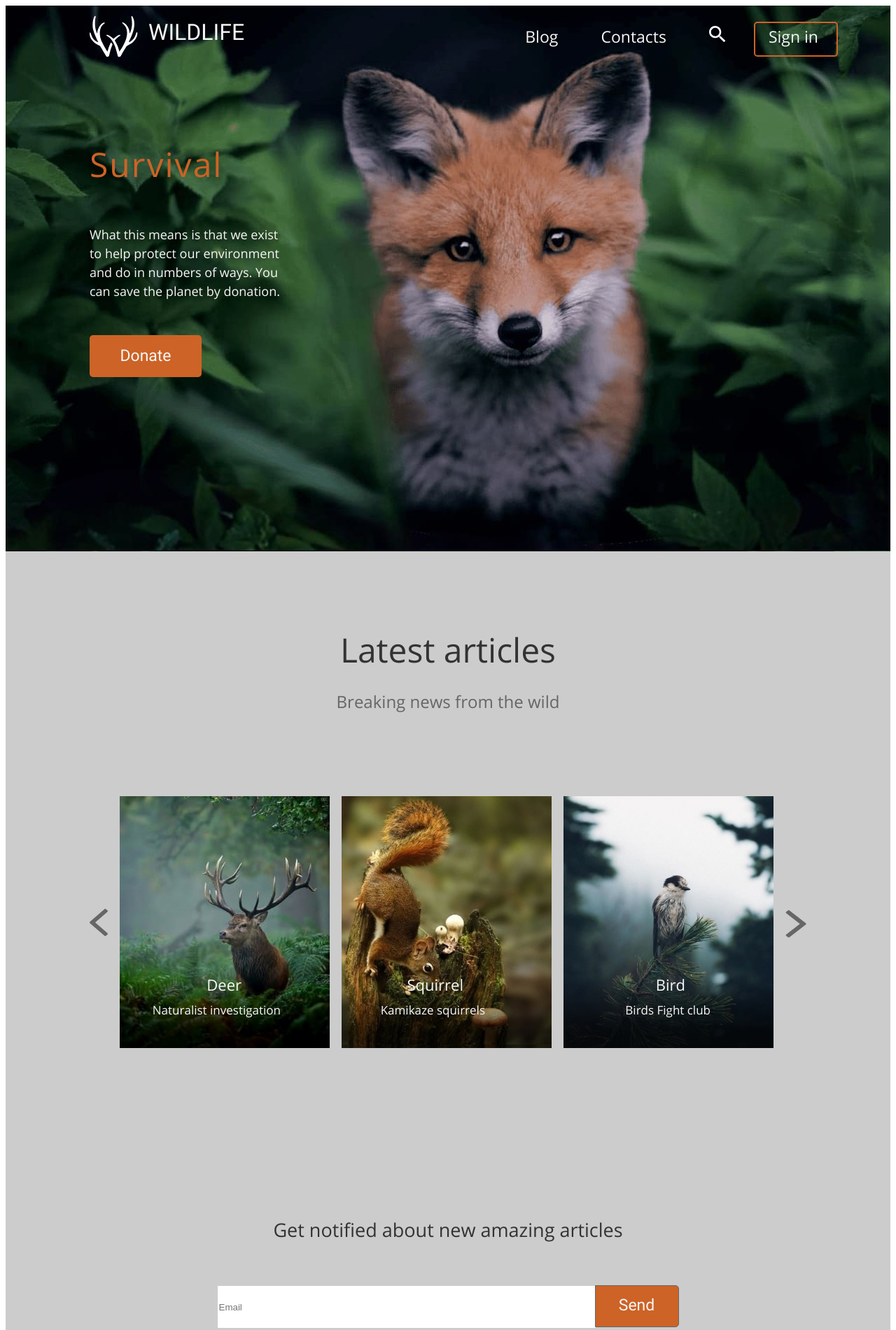
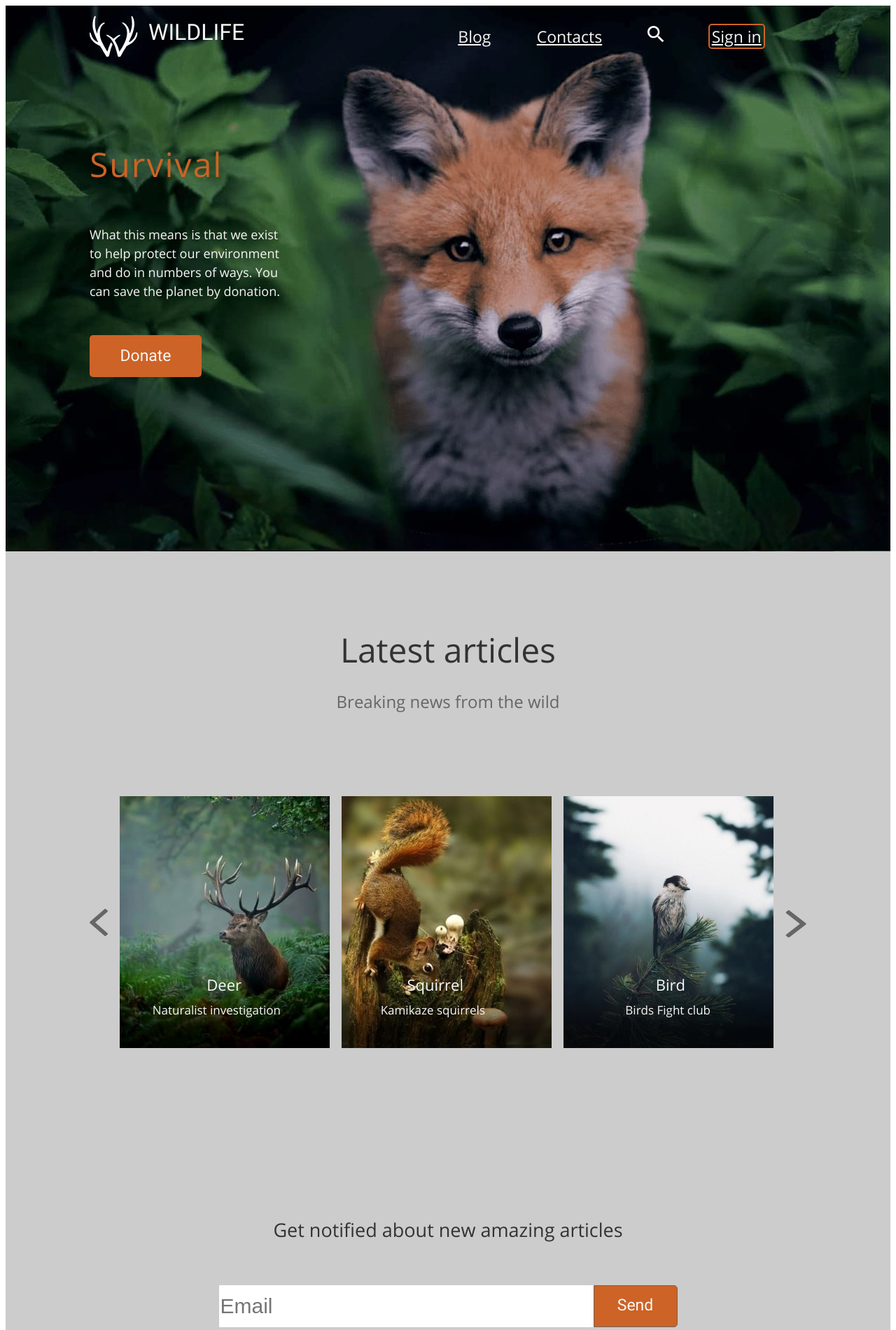
Before and after one commit to Nikolay13-11/myPortfolioProjects, a plain HTML site: page wildlife/index.html in a window 1280 px wide. Shown: the top 1901 px of the page at 70% size. Drawn offline with Linux system fonts and the light colour scheme.

Commit message:
Fix styles

```diff
--- a/wildlife/index.html
+++ b/wildlife/index.html
@@ -38,9 +38,7 @@
                              <a href="#!" class="header_link"><img src="./assets/Vector.svg" alt="" class="header_find"></a>
                          </li>
                          <li class="header_item">
-                             <a href="#!" class="header_link">Sign in</a>
-                             <div class="board_sign header_sign-in">
-                            </div>
+                                <a href="#!" class="header_link bord">Sign in</a>
                          </li>
                     </ul>
 
@@ -78,8 +76,9 @@
                 </div>
                 <div class="section_animals">
                     <div class="left_arrow">
-                        <img src="./assets/Left.svg" alt="">
-                    </div>
+                        <svg class="arrL" width="26" height="39" viewBox="0 0 26 39" fill="none" xmlns="http://www.w3.org/2000/svg">
+                            <path class="arrL" d="M25.9913 3.24993C25.9913 3.56219 25.8125 3.91383 25.545 4.14844L8.00063 19.4998L25.545 34.8511C25.8131 35.0857 25.9913 35.4368 25.9913 35.7496C25.9913 36.0624 25.8125 36.4135 25.545 36.6481L23.3131 38.601C23.045 38.8356 22.6438 38.9915 22.2863 38.9915C21.9288 38.9915 21.5275 38.8351 21.2594 38.601L0.455627 20.3977C0.187502 20.1631 0.00937653 19.812 0.00937653 19.4992C0.00937653 19.1864 0.188127 18.8353 0.455627 18.6007L21.2594 0.397427C21.5275 0.162818 21.9288 0.00695801 22.2863 0.00695801C22.6438 0.00695801 23.045 0.163365 23.3131 0.397427L25.545 2.35032C25.8131 2.58493 25.9913 2.89719 25.9913 3.24883V3.24993Z" fill="#666666"/>
+                            </svg>                    </div>
                     <div class="animal_item">
                         <img src="./assets/deer.jpg" alt="deer">
                         <h4 class="text_pict">Deer</h4>
@@ -96,7 +95,9 @@
                         <p class="text_caption-bird">Birds Fight club</p>
                     </div>
                     <div class="right_arrow">
-                        <img src="./assets/Right.svg" alt="">
+                        <svg class="arrR" width="30" height="70" viewBox="0 0 30 70" fill="none" xmlns="http://www.w3.org/2000/svg">
+                            <path class="arrR" d="M29.6512 37.4997C29.6512 37.812 29.4517 38.1636 29.1531 38.3982L5.93029 56.6015C5.63098 56.8361 5.18308 56.992 4.78401 56.992C4.38494 56.992 3.93703 56.8356 3.63773 56.6015L1.14633 54.6486C0.847031 54.414 0.648193 54.1017 0.648193 53.7501C0.648193 53.4378 0.847728 53.0862 1.14633 52.8516L20.7308 37.5003L1.14633 22.1489C0.847031 21.9143 0.648193 21.5632 0.648193 21.2504C0.648193 20.9376 0.847728 20.5865 1.14633 20.3519L3.63773 18.399C3.93703 18.1644 4.38494 18.0085 4.78401 18.0085C5.18308 18.0085 5.63098 18.165 5.93029 18.399L29.1531 36.6023C29.4524 36.8369 29.6512 37.188 29.6512 37.5008V37.4997Z" fill="#666666"/>
+                            </svg>
                     </div>
                 </div>
             </section>
--- a/wildlife/style.css
+++ b/wildlife/style.css
@@ -67,7 +67,7 @@
     box-sizing: border-box;
 }
 
-.page_wrapper{
+.page_wrapper {
     max-width: 1440px;
     width: 100%;
     margin: 0 auto;
@@ -75,33 +75,38 @@
 }
 
 /*Start Header*/
-.page_header{
+
+.page_header {
     position: absolute;
     width: 100%;
     padding: 0px 120px;
     margin-top: -2px;
 }
 
-.header_wrapper{
+.header_wrapper {
     display: flex;
     flex-wrap: wrap;
     align-items: center;
     justify-content: space-between;
 }
-    .header_logo{
+
+.header_logo {
     display: flex;
     margin-top: -4px;
 }
-    .logo_pic{
+
+.logo_pic {
     align-items: center;
     margin-right: 15px;
     padding-top: 19px;
 }
-    .logo_text{
+
+.logo_text {
     margin-top: -8px;
     align-items: center;
 }
-    .text_wildlife{
+
+.text_wildlife {
     text-transform: uppercase;
     font-family: Roboto;
     font-style: normal;
@@ -110,67 +115,65 @@
     line-height: 60px;
     color: #F7F7F7;
 }
-.header_list{
+
+.header_list {
     display: flex;
     flex-wrap: wrap;
+    width: 600px;
+    justify-content: space-evenly;
 }
-.header_item{
-    margin-right: 55px;
+
+.bord {
+    border: 2px solid #CD6326;
+    border-radius: 5px;
+}
+
+.header_item {
     list-style-type: none;
 }
-.header_item:last-child{
-    margin-right: -20px;
-}
-.header_link{
+
+.header_link {
     font-family: Open Sans;
     padding: 0px 3px;
     font-size: 23px;
     line-height: 60px;
     color: #F7F7F7;
-    text-decoration: none;
-    position: relative;
+
 }
-.header_link:hover, .header_link:focus, .header_link:active{
+
+.header_link:hover {
     opacity: .50;
 }
-.header_sign-in{
-    width: 120px;
-    height: 50px;
-    border: 2px solid #CD6326;
-    border-radius: 5px;
-}
-.board_sign{
-    position: absolute;
-    top: 25px;
-  right: 75px;
-}
+
 
 /*End Header*/
 
 /*Start Main*/
-.page_main{
 
-}
-.main_section{
+
+.main_section {
     padding: 0px 120px ;
 }
-.main_section_light{
+
+.main_section_light {
     background-color:  #cccccc;
     color: #333333;
 }
-.main_section_dark{
+
+.main_section_dark {
     background-color: #02160b;
     color: #F7F7F7;;
 }
+
 /*Start Survival*/
 
-.survival_wrapper{
+.survival_wrapper {
     /*display: flex;*/
     padding-top: 191px;
     min-height: 780px;
 }
 
-.section_survival{
+.section_survival {
     font-family: Open Sans;
     width: 199px;
     font-size: 48px;
@@ -180,7 +183,7 @@
     margin-bottom: 51px;
 }
 
-.section_caption{
+.section_caption {
     margin-bottom: 49px;
     width: 274px;
     font-family: Open Sans;
@@ -192,7 +195,7 @@
     text-shadow: 0px 4px 4px rgba(0, 0, 0, 0.25);
 }
 
-.section_button{
+.section_button {
     width: 160px;
     height: 60px;
     background-color: #CD6326;
@@ -201,7 +204,8 @@
     margin-bottom: 240px;
     cursor: pointer
 }
-    .donat_text{
+
+.donat_text {
     font-family: Roboto;
     font-style: normal;
     font-weight: normal;
@@ -209,13 +213,15 @@
     line-height: 27px;
     text-align: center;
 }
-    .section_button:hover, .section_button:focus, .section_button:active{
+
+.section_button:hover, .section_button:focus, .section_button:active {
     background: #b64808;
 }
+
     /*End Survival*/
 
     /*Start Latest articles*/
-.section_last{
+.section_last {
     padding-top: 105px;
     text-align: center;
     font-family: Open Sans;
@@ -225,7 +231,8 @@
     line-height: 72px;
     margin-bottom: 20px;
 }
-.section_news{
+
+.section_news {
     text-align: center;
     font-family: Open Sans;
     font-style: normal;
@@ -234,7 +241,8 @@
     line-height: 36px;
     color: #666666;
 }
-.section_animals{
+
+.section_animals {
     padding-top: 117px;
     width: 100%;
     display: flex;
@@ -242,13 +250,16 @@
     justify-content: space-between;
     align-items: center;
 }
-.arrows{
+
+.arrows {
     cursor: pointer;
 }
-.animal_item{
+
+.animal_item {
  position: relative;
 }
-.text_pict{
+
+.text_pict {
     font-family: Open Sans;
     font-style: normal;
     font-weight: normal;
@@ -259,7 +270,8 @@
     top: 222px;
     right: 126px;
 }
-.text_caption-deer{
+
+.text_caption-deer {
     font-family: Open Sans;
     font-style: normal;
     font-weight: normal;
@@ -271,7 +283,8 @@
     right: 70px;
 
 }
-.text_caption-squirrel{
+
+.text_caption-squirrel {
     font-family: Open Sans;
     font-style: normal;
     font-weight: normal;
@@ -283,7 +296,8 @@
     right: 95px;
 
 }
-.text_caption-bird{
+
+.text_caption-bird {
     font-family: Open Sans;
     font-style: normal;
     font-weight: normal;
@@ -293,19 +307,18 @@
     position: absolute;
     top: 275px;
     right: 90px;
-
 }
 
 /*End Latest articles*/
 
 /*Start Get notifed*/
 
-}
-.get-notifed_wrapper{
 
+.get-notifed_wrapper {
     margin-bottom: 10px;
 }
-.section_get{
+
+.section_get {
     padding-top: 236px;
     font-family: Open Sans;
     font-style: normal;
@@ -315,21 +328,25 @@
     text-align: center;
 
 }
-.section_find{
+
+.section_find {
 padding-top: 59px;
 padding-bottom: 239px;
 display: flex;
 justify-content: center;
 }
-.email{
+
+.email {
 width: 540px;
 height: 60px;
 border-color:  #080101e0;
 border: 1px;
 margin-right: -5px;
+font-size: 30px;
+outline: none;
+}
 
-}
-.text_style{
+.text_style {
     font-family: Roboto;
     font-size: 23px;
     line-height: 27px;
@@ -337,7 +354,11 @@ margin-right: -5px;
     width: 120px;
 }
 
-.submit{
+form  {
+    display: flex;
+}
+
+.submit {
 height: 60px;
 background: #CD6326;
 border: 1px solid #666666;;
@@ -345,59 +366,73 @@ border-radius: 0px 5px 5px 0px;
 padding-bottom: 5px;
 cursor: pointer
 }
-.submit:hover, .submit:focus, .submit:active{
+
+.submit:hover, .submit:focus, .submit:active {
     background: #b64808;
 }
+
+.arrR,
+.arrL  {
+    cursor: pointer;
+}
+
+.arrR:hover,
+.arrL:hover  {
+    fill: #CD6326;
+}
+
 /*End Get notifed*/
 
 /*End Main*/
 
 /*Start Footer*/
 
-.page_footer{
+.page_footer {
     padding: 120px 120px;
     background-color: #181617
 }
-.footer_wrapper{
+
+.footer_wrapper {
     padding-top: 38px;
     display: flex;
     flex-wrap: wrap;
     align-items: center;
     justify-content: space-between;
-
 }
 
-.logo_footer{
+.logo_footer {
 display: flex;
 flex-direction: row;
 justify-content: space-between;
 }
 
-.logo-pic_footer{
-
-}
-.logo-text_footer{
+.logo-text_footer {
 align-items: center;
 padding-left: 10px;
 margin-top: -20px;
 }
-.links_footer{
+
+.links_footer {
     display: flex;
     margin-top: -20px;
 
 }
-.links-list_footer{
+
+.links-list_footer {
     display: flex;
     flex-wrap: wrap;
 }
-.footer_link-item{
+
+.footer_link-item {
     margin-right: 86px;
     list-style-type: none;
 }
-.footer_link-item:last-child{
+
+.footer_link-item:last-child {
     margin-right: 0px;
 }
-.footer_link{
+
+.footer_link {
     font-family: Open Sans;
     font-style: normal;
     font-weight: normal;
@@ -407,40 +442,50 @@ margin-top: -20px;
     list-style-type: none;
     text-decoration: none;
 }
-.social_footer{
+
+.social_footer {
     display: flex;
     margin-top: -20px;
 
 }
-.social-list_footer{
+
+.social-list_footer {
     display: flex;
     flex-direction: row;
     justify-content: flex-end;
+}
 
-}
-.footer_social-item{
+.footer_social-item {
     margin-right: 27px;
     list-style-type: none;
 }
-.footer_link-item:last-child{
+
+.footer_link-item:last-child {
     margin-right: 0px;
 }
-.footer_link:hover, .footer_link:focus, .footer_link:active{
+
+.footer_link:hover,
+.footer_link:focus,
+.footer_link:active {
     opacity: .50;
 }
-.footer_link-s:hover, .footer_link-s:focus, .footer_link-s:active{
+
+.footer_link-s:hover,
+.footer_link-s:focus,
+.footer_link-s:active {
     opacity: .50;
 }
+
 /*End Footer*/
 
 /*Links*/
-.bd_survival{
+.bd_survival {
     background-image: url(./assets/Fox.jpg);
 }
 
-.bd_footer{
+.bd_footer {
      background-image: url(./assets/Footer_image.jpg);
 }
- .bd_icon-F{
+ .bd_icon-F {
      background: url(./assets/Facebook.svg);
 }
```
Lines whose indentation alone changed are shown as unchanged.
